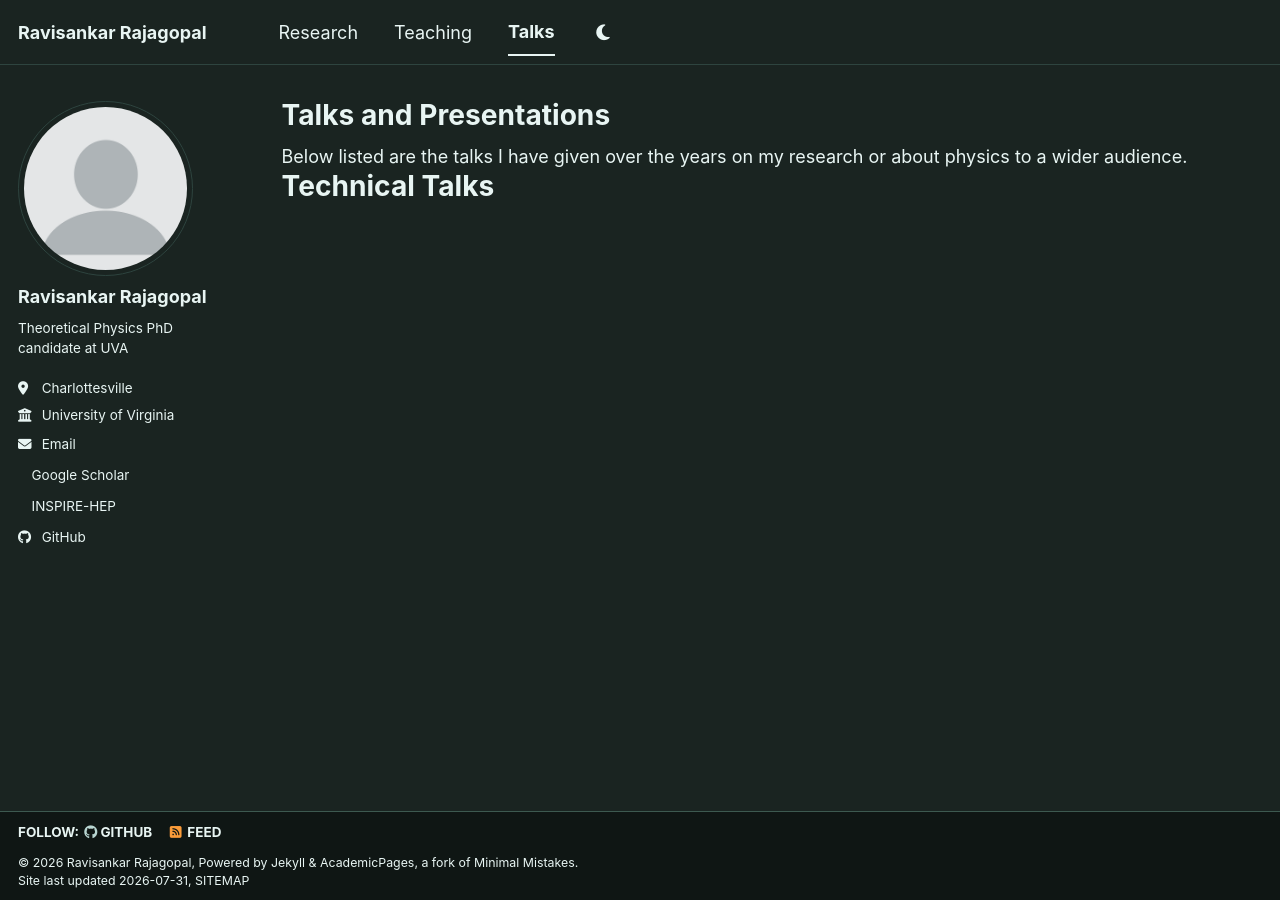
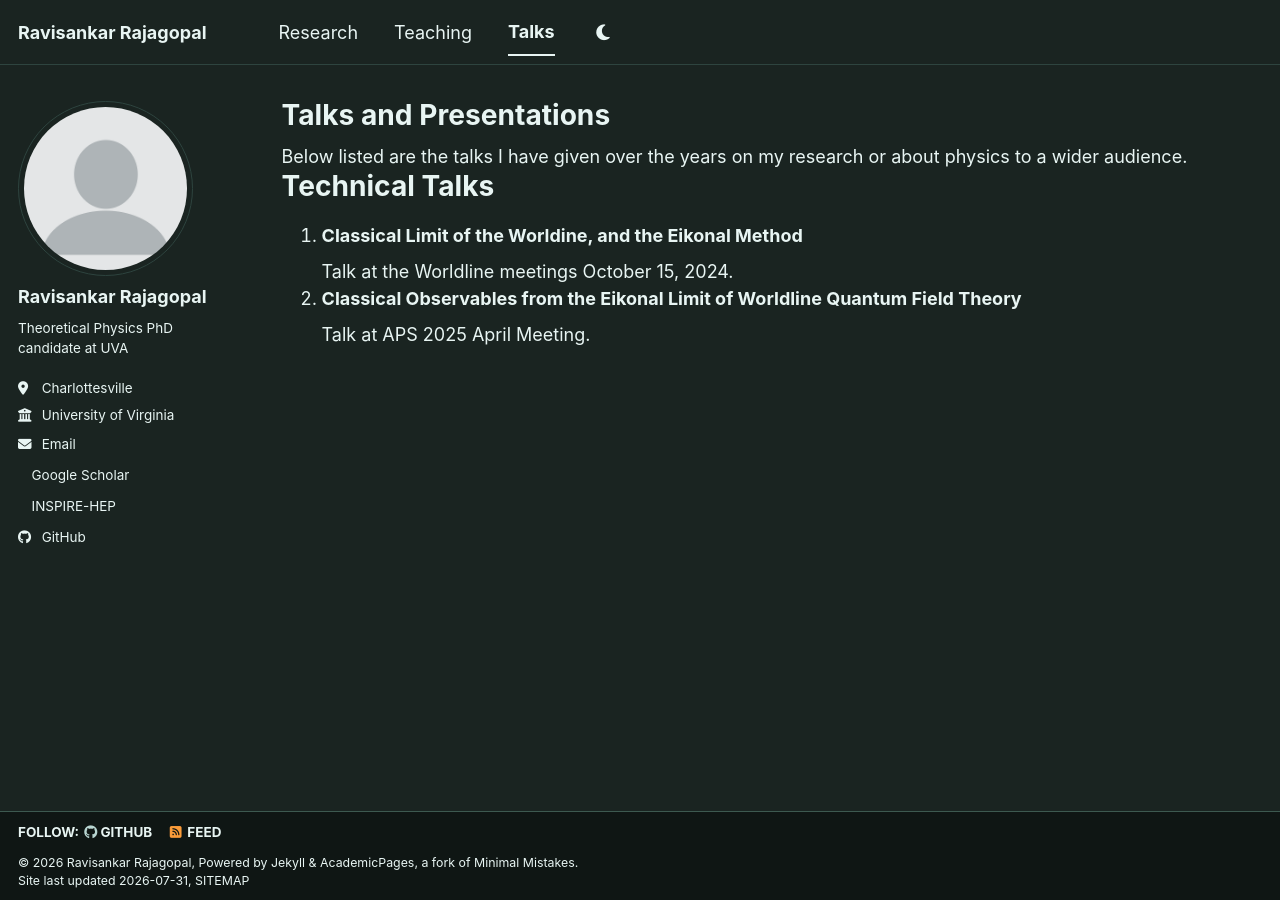
Before and after one commit to ravisankar712/ravisankar712.github.io, a Jekyll site: the page built from _pages/talks.html, in a window 1280 px wide. Built offline with Jekyll 4.4.1, drawn with Linux system fonts in a browser that asks for light colours; a style sheet for code colours, icons or effects is not loaded.

Commit message:
Update talks.html

```diff
--- a/_pages/talks.html
+++ b/_pages/talks.html
@@ -6,7 +6,12 @@ author_profile: true
 ---
 Below listed are the talks I have given over the years on my research or about physics to a wider audience.
 <h1>Technical Talks</h1>
-
+<ol>
+  <li><b>Classical Limit of the Worldine, and the Eikonal Method</b></li>
+  Talk at the Worldline meetings October 15, 2024.
+  <li><b>Classical Observables from the Eikonal Limit of Worldline Quantum Field Theory</b></li>
+  Talk at APS 2025 April Meeting.
+</ol>
 <!-- {% if site.talkmap_link == true %}
 
 <p style="text-decoration:underline;"><a href="/talkmap.html">See a map of all the places I've given a talk!</a></p>
```
